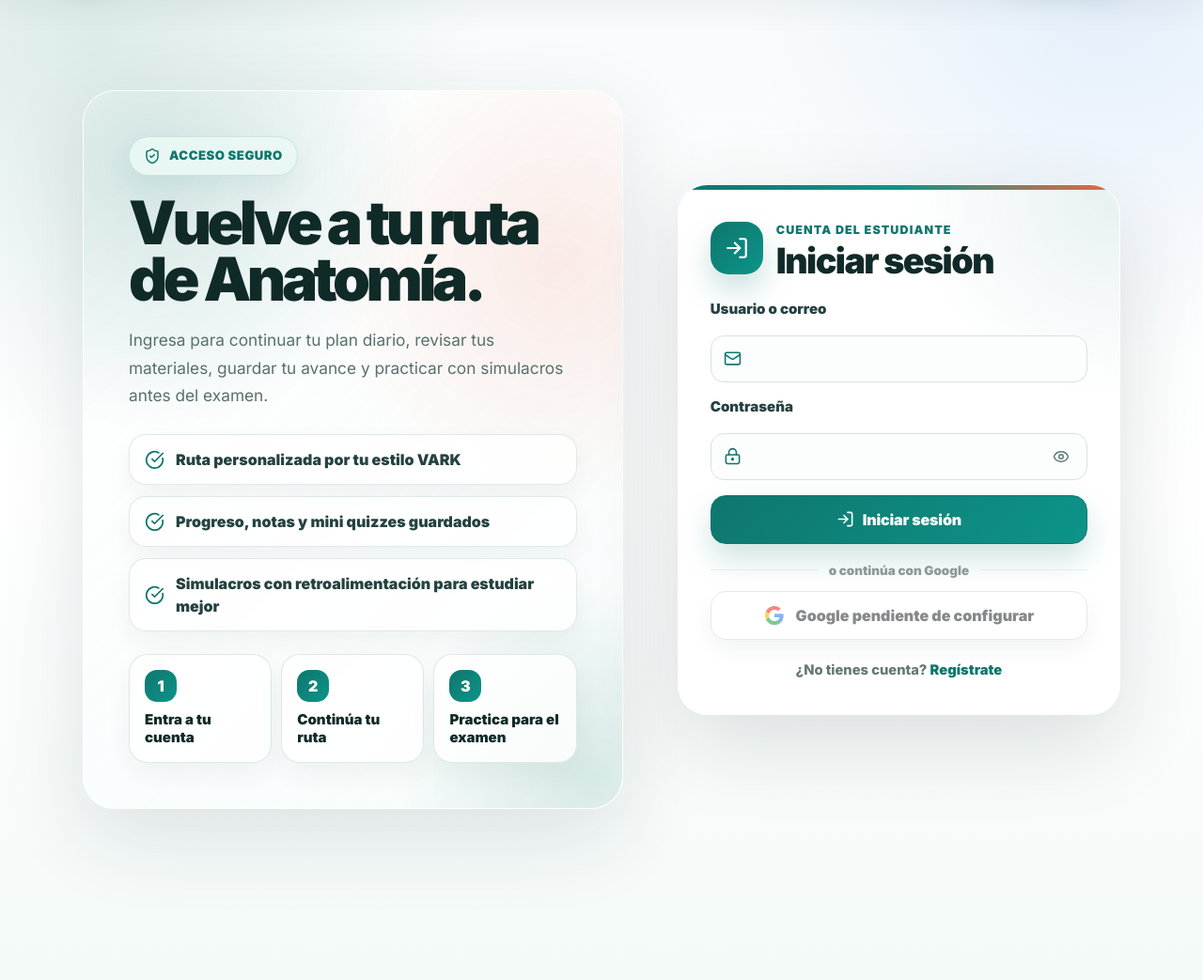
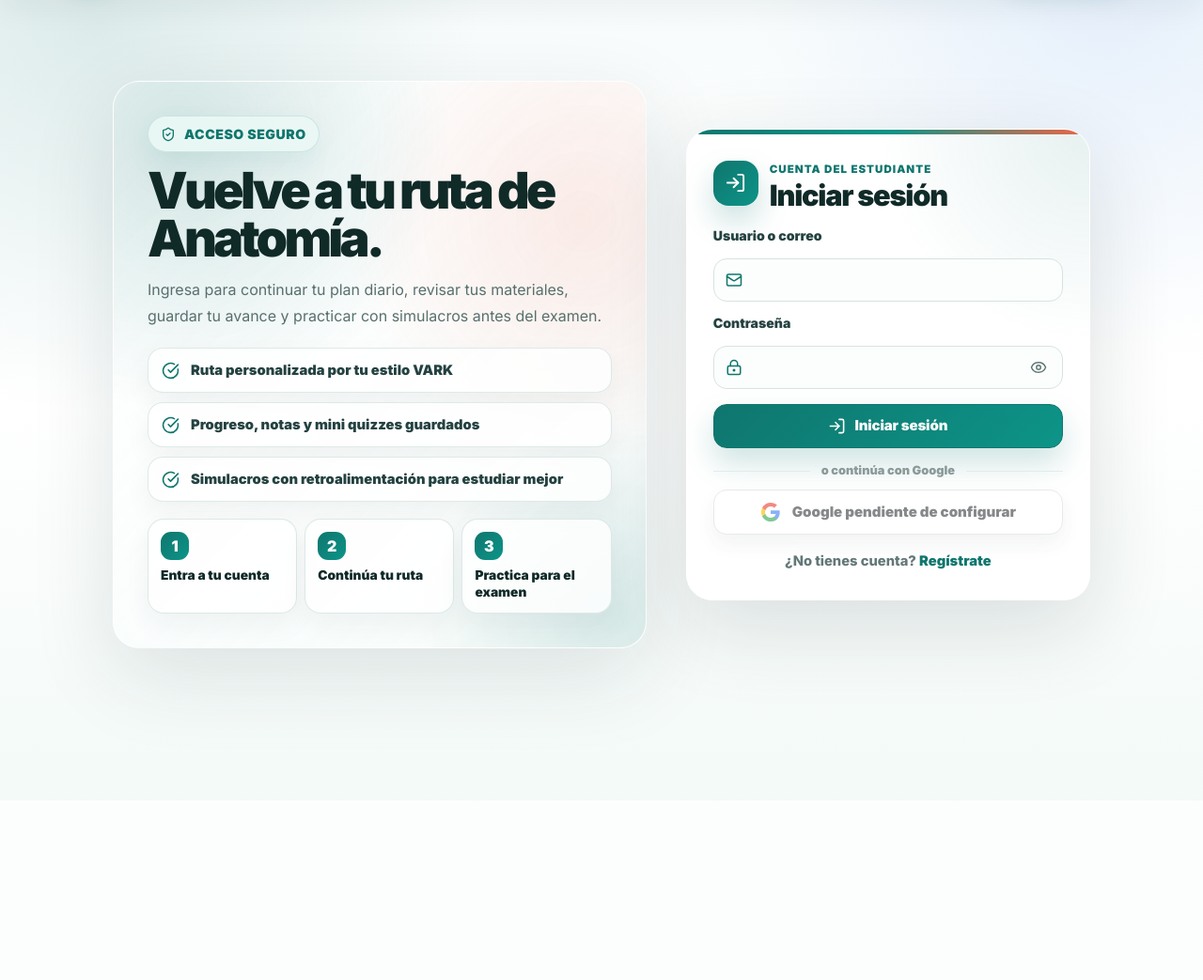
Before and after one commit to denilsaa/IA-VARK, a Django app: page /accounts/login/ in a window 1280 px wide. Shown: the part 87-1130 px from the top of the page at 94% size. After the commit the page ends 844 px from the top, so only its background shows below. Run offline with Django 5.2, Linux system fonts and the light colour scheme; some libraries are stand-ins or nearby versions.

Commit message:
Proporsion de tamaño en Inisio de sesion - Prueba 1

```diff
--- a/templates/account/login.html
+++ b/templates/account/login.html
@@ -433,6 +433,179 @@
             align-items: flex-start;
         }
     }
+
+    .auth-layout {
+        width: min(1040px, calc(100% - 28px)) !important;
+        margin: 24px auto 52px !important;
+        grid-template-columns: minmax(0, .95fr) minmax(330px, .72fr) !important;
+        gap: clamp(22px, 4vw, 42px) !important;
+    }
+
+    .auth-copy {
+        min-height: 500px !important;
+        padding: clamp(22px, 3vw, 36px) !important;
+        border-radius: 28px !important;
+    }
+
+    .auth-copy h1 {
+        font-size: clamp(2rem, 4.2vw, 4rem) !important;
+        max-width: 560px !important;
+        margin-top: 16px !important;
+    }
+
+    .auth-copy p {
+        font-size: 1rem !important;
+        max-width: 540px !important;
+        margin-top: 16px !important;
+    }
+
+    .hero-badge {
+        padding: 8px 13px !important;
+        font-size: .88rem !important;
+    }
+
+    .hero-badge svg {
+        width: 16px !important;
+        height: 16px !important;
+    }
+
+    .auth-benefits {
+        gap: 10px !important;
+        margin-top: 20px !important;
+    }
+
+    .auth-benefits div {
+        padding: 12px 14px !important;
+        border-radius: 16px !important;
+        font-size: .92rem !important;
+    }
+
+    .auth-benefits svg {
+        width: 19px !important;
+        height: 19px !important;
+    }
+
+    .auth-visual-flow {
+        margin-top: 18px !important;
+        gap: 8px !important;
+    }
+
+    .auth-flow-item {
+        padding: 13px !important;
+        border-radius: 17px !important;
+    }
+
+    .auth-flow-item strong {
+        width: 30px !important;
+        height: 30px !important;
+        border-radius: 11px !important;
+        margin-bottom: 8px !important;
+    }
+
+    .auth-flow-item span {
+        font-size: .86rem !important;
+    }
+
+    .auth-card {
+        padding: clamp(20px, 2.5vw, 28px) !important;
+        border-radius: 28px !important;
+    }
+
+    .form-card-heading {
+        margin-bottom: 16px !important;
+        gap: 12px !important;
+    }
+
+    .form-icon {
+        width: 48px !important;
+        height: 48px !important;
+        border-radius: 16px !important;
+    }
+
+    .form-icon svg {
+        width: 23px !important;
+        height: 23px !important;
+    }
+
+    .form-card-heading h2 {
+        font-size: clamp(1.45rem, 2.4vw, 2rem) !important;
+    }
+
+    .eyebrow {
+        font-size: .72rem !important;
+    }
+
+    .form-group {
+        margin-top: 12px !important;
+        gap: 6px !important;
+    }
+
+    .form-label {
+        font-size: .88rem !important;
+    }
+
+    .form-control {
+        min-height: 46px !important;
+        border-radius: 14px !important;
+        padding: 10px 42px 10px 42px !important;
+        font-size: .94rem !important;
+    }
+
+    .input-shell .input-icon {
+        left: 13px !important;
+    }
+
+    .input-shell .input-icon svg {
+        width: 18px !important;
+        height: 18px !important;
+    }
+
+    .password-toggle {
+        width: 32px !important;
+        height: 32px !important;
+    }
+
+    .auth-submit,
+    .btn-google-real {
+        min-height: 46px !important;
+        border-radius: 14px !important;
+        font-size: .94rem !important;
+    }
+
+    .login-divider {
+        margin: 14px 0 10px !important;
+        font-size: .8rem !important;
+    }
+
+    .form-footer {
+        margin-top: 16px !important;
+        font-size: .92rem !important;
+    }
+
+    @media (max-width: 980px) {
+        .auth-layout {
+            grid-template-columns: 1fr !important;
+            width: min(760px, calc(100% - 24px)) !important;
+        }
+
+        .auth-copy {
+            min-height: auto !important;
+        }
+    }
+
+    @media (max-width: 620px) {
+        .auth-layout {
+            width: min(100% - 18px, 760px) !important;
+            margin-top: 16px !important;
+            margin-bottom: 38px !important;
+        }
+
+        .auth-copy,
+        .auth-card {
+            padding: 18px !important;
+            border-radius: 22px !important;
+        }
+    }
 </style>
 
 <section class="auth-layout">
```
